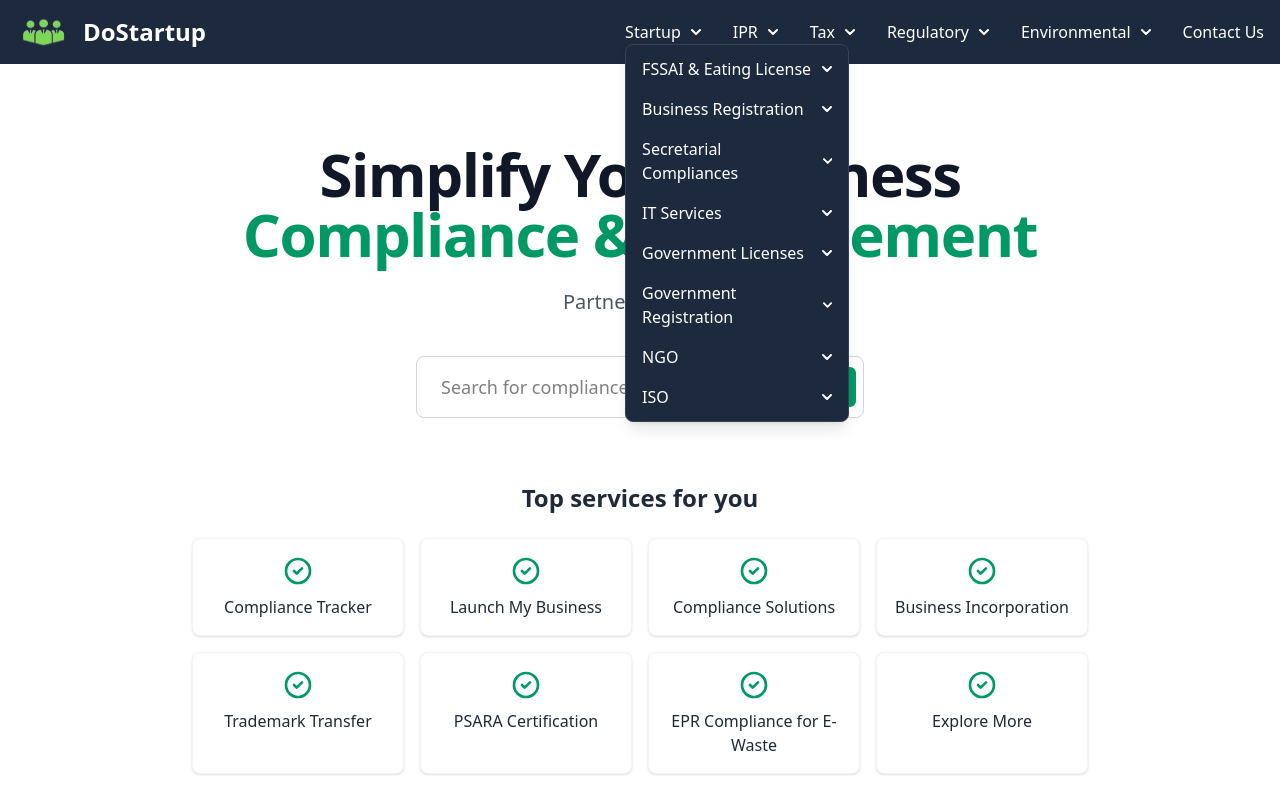
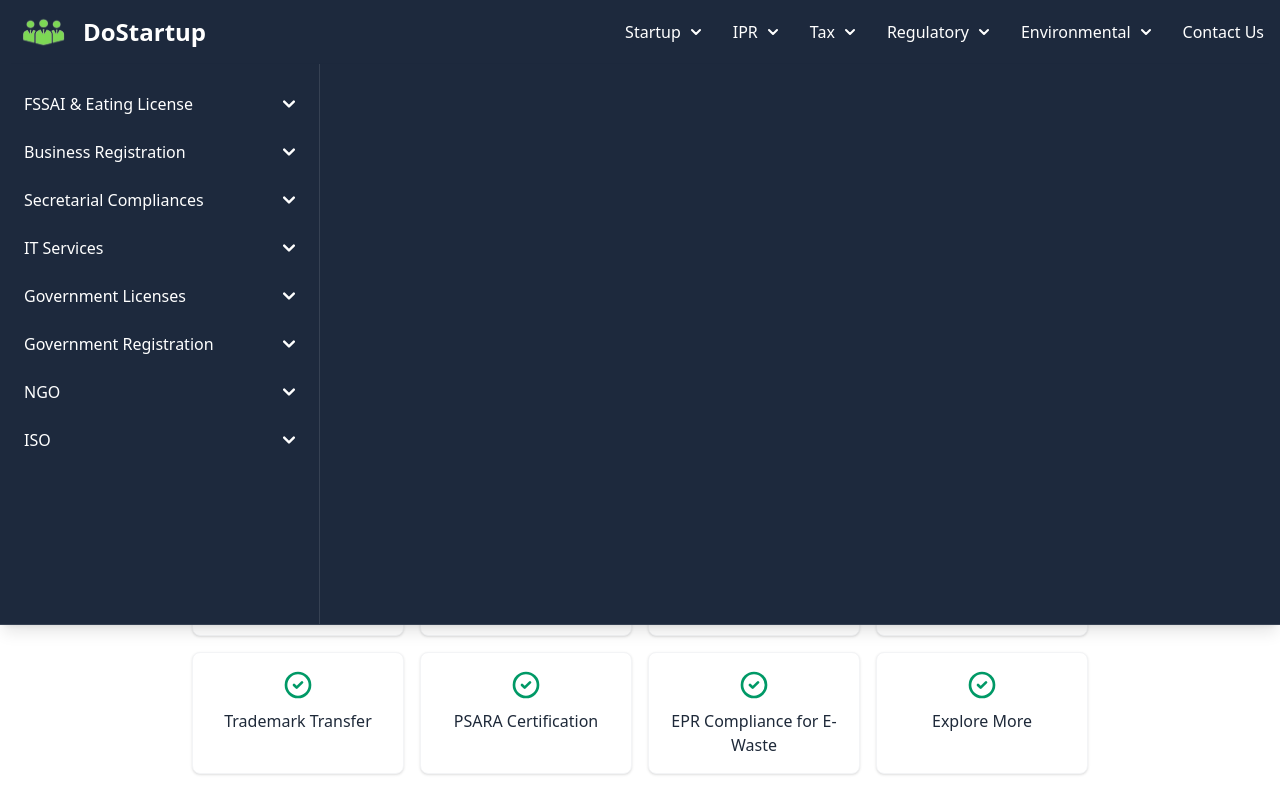
Before and after one commit to easysheep/dostartup, a Next.js app: page / in a window 1280 px wide. Both pictures are taken after a click on the button "Startup". Shown: the top 800 px of the page. Built offline with nearby package versions, Linux system fonts and the light colour scheme.

Commit message:
Drop Down created

```diff
--- a/src/components/Header.tsx
+++ b/src/components/Header.tsx
@@ -7,8 +7,9 @@ import Link from "next/link";
 
 const Header = () => {
   const [isMenuOpen, setIsMenuOpen] = useState(false);
-  const [openMainItem, setOpenMainItem] = useState<string | null>(null);
+  const [openMainItem, setOpenMainItem] = useState(null);
   const [openSubItem, setOpenSubItem] = useState<string | null>(null);
+  const [activeIndex, setActiveIndex] = useState(0);
 
   const toggleMenu = () => {
     setIsMenuOpen(!isMenuOpen);
@@ -360,18 +361,30 @@ const Header = () => {
 
                     {/* Desktop Dropdown - First Level */}
                     {openMainItem === item.title && (
-                      <div className="absolute left-0 mt-0 w-56 bg-slate-800 border border-gray-700 rounded-lg shadow-lg z-10">
-                        <ul className="py-1">
+                      <div className="fixed inset-0 z-20 pointer-events-none">
+
+
+                        {/* Menu container */}
+                        <div
+                          className="fixed inset-x-0 top-16 bg-slate-800 border-b border-gray-700 shadow-lg z-30 pointer-events-auto"
+                          onClick={(e) => e.stopPropagation()}
+                        >
+                        <div className="container mx-auto flex h-[70vh]">
+                        {/* First Level - Left Side (Vertical) */}
+                        <div className="w-1/4 bg-slate-800 border-r border-gray-700 overflow-y-auto">
+                          <ul className="py-4">
                             {item.subItems.map((subItem, subIndex) => (
                             <li key={subIndex}>
                             <button
                               onClick={() => toggleSubItem(`${item.title}-${subItem.title}`)}
-                                className="flex justify-between items-center w-full px-4 py-2 hover:bg-slate-700 hover:text-emerald-300 text-left"
+                              className={`flex justify-between items-center w-full px-6 py-3 hover:bg-slate-700 hover:text-emerald-300 text-left ${
+                              openSubItem === `${item.title}-${subItem.title}` ? 'bg-slate-700 text-emerald-300' : ''
+                              }`}
                             >
                               {subItem.title}
                               {subItem.links && (
                               <svg
-                                    className="w-2.5 h-2.5 ms-2.5"
+                                className="w-3 h-3 ms-2.5"
                                 aria-hidden="true"
                                 xmlns="http://www.w3.org/2000/svg"
                                 fill="none"
@@ -381,27 +394,38 @@ const Header = () => {
                               </svg>
                             )}
                           </button>
-
-                              {/* Desktop Dropdown - Second Level */}
-                              {openSubItem === `${item.title}-${subItem.title}` && subItem.links && (
-                                <div className="absolute left-full top-0 ml-1 w-56 bg-slate-800 border border-gray-700 rounded-lg shadow-lg z-10">
-                                  <ul className="py-1 max-h-96 overflow-y-auto">
-                                    {subItem.links.map((link, linkIndex) => (
-                                      <li key={linkIndex}>
-                                        <Link
-                                          href={link.href}
-                                          className="block px-4 py-2 hover:bg-slate-700 hover:text-emerald-300 text-sm"
-                                        >
-                                          {link.name}
-                                        </Link>
                           </li>
                           ))}
                           </ul>
                         </div>
+
+                        {/* Second Level - Right Side (Horizontal) */}
+                        <div className="w-3/4 bg-slate-800 p-6 overflow-x-auto">
+                          {item.subItems.map((subItem) => (
+                            openSubItem === `${item.title}-${subItem.title}` && subItem.links && (
+                            <div key={subItem.title} className="flex flex-wrap gap-3">
+                              {subItem.links.map((link, linkIndex) => (
+                              <div
+                                key={linkIndex}
+                                className="flex-shrink-0 w-64 hover:bg-slate-600 transition-colors"
+                              >
+                                <Link
+                                  href={link.href}
+                                  className="block"
+                                >
+                                  <h4 className="font-medium text-emerald-400">{link.name}</h4>
+                                    {link.description && (
+                                    <p className="text-sm text-gray-300 mt-2">{link.description}</p>
                                     )}
-                            </li>
+                                </Link>
+                              </div>
                             ))}
-                        </ul>
+                            </div>
+                            )
+                            ))}
+                        </div>
+                      </div>
+                      </div>
                       </div>
                     )}
                   </>
```
Lines whose indentation alone changed are shown as unchanged.
